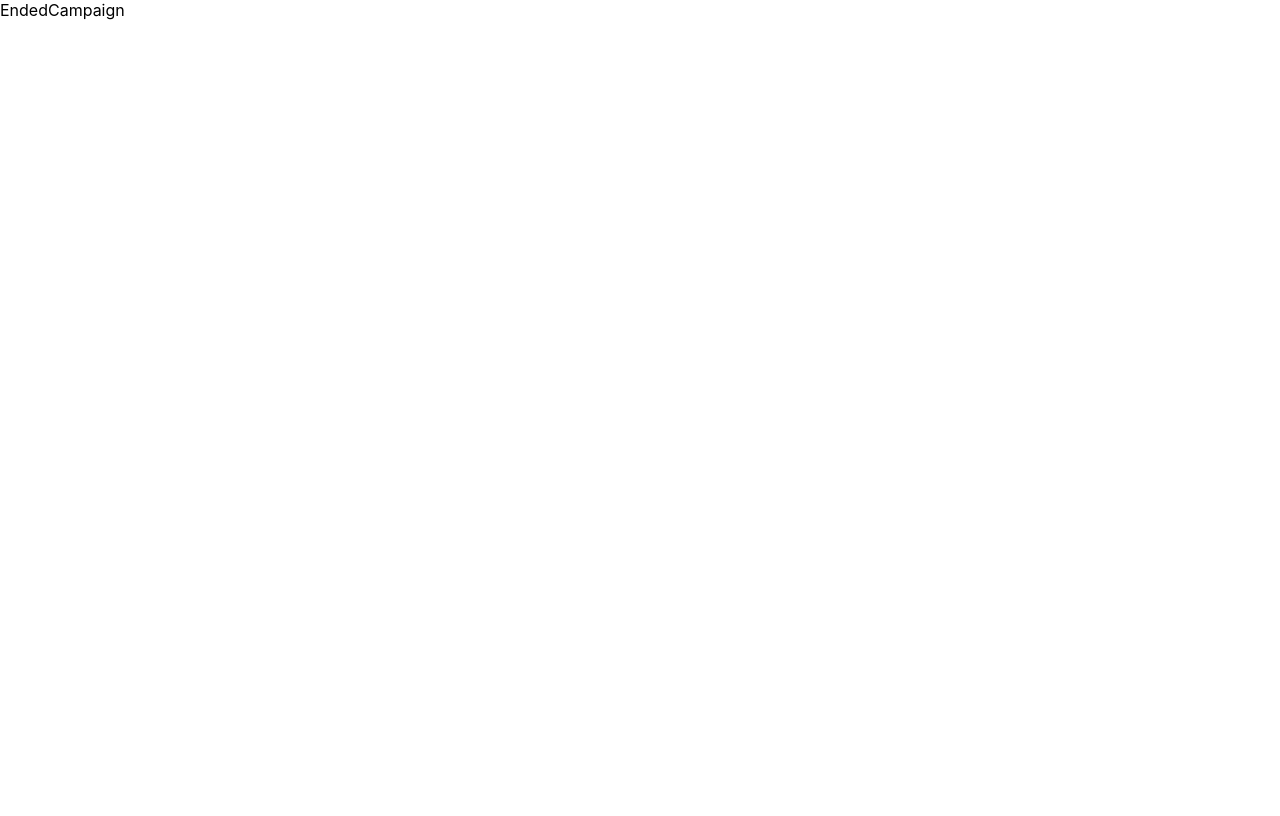
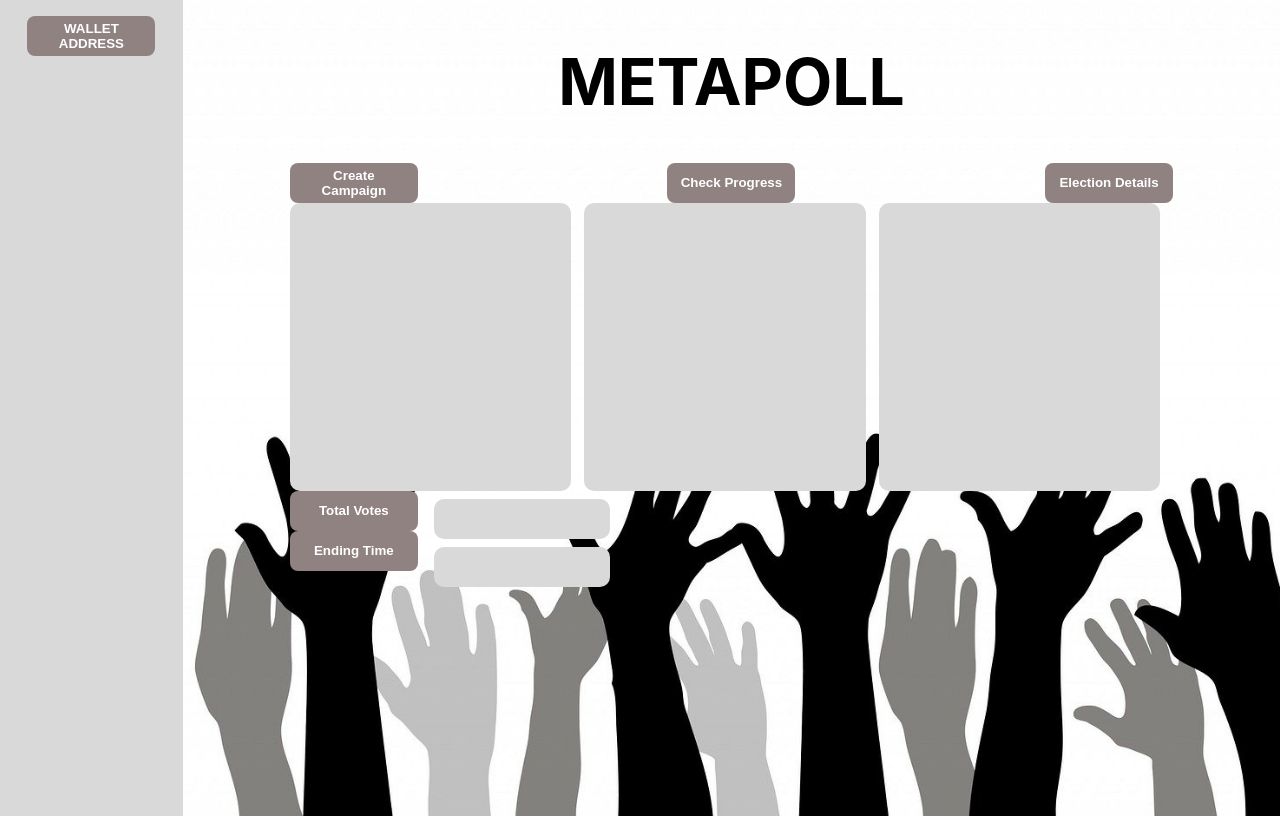
Before and after one commit to abdulragib/Meta-Poll, a React (Create React App) app: page /Meta-Poll/admin/check-progress/Ended-campaign in a window 1280 px wide. Built offline with nearby package versions, Linux system fonts and the light colour scheme; the HTML template or start-up script is replaced by a standard one.

Commit message:
ActiveCampaign -> gap betweeen data container added

```diff
--- a/src/Components/CheckProgress-ActiveCampaign/ActiveCampaign.css
+++ b/src/Components/CheckProgress-ActiveCampaign/ActiveCampaign.css
@@ -15,7 +15,6 @@
 
 .right-ac-data-btn-group{
   width:30rem;
-
 }
 
 .right-ac > .right-ac-data> .right-ac-data-btn-group> .btn-right{
--- a/src/Components/CheckProgress-EndedCampaign/EndedCampaign.css
+++ b/src/Components/CheckProgress-EndedCampaign/EndedCampaign.css
@@ -0,0 +1,25 @@
+.ended-campaign{
+    display:flex;
+}
+
+.right-ec{
+  flex:6;
+  display: flex;
+  flex-direction: column;
+  align-items: center;
+  background-image: url("../../assets/hands.jpg");
+  background-size: cover;
+  background-repeat: no-repeat;
+  background-position: center center;
+}
+
+.right-ec > .btn-right{
+    display: flex;
+    flex-direction: column;
+    align-items: center;
+    justify-content: center;
+    width: 12rem;
+    height:1rem;
+    text-transform: uppercase;
+    margin:0.5rem;
+}
--- a/src/Components/CheckProgress-EndedCampaign/EndedCampaign.jsx
+++ b/src/Components/CheckProgress-EndedCampaign/EndedCampaign.jsx
@@ -1,10 +1,48 @@
-import React from 'react'
-import './EndedCampaign.css'
+import React from "react";
+import "./EndedCampaign.css";
 
 const EndedCampaign = () => {
   return (
-    <div>EndedCampaign</div>
-  )
-}
+    <div className="ended-campaign">
+      <div className="left">
+        <button className="btn">WALLET ADDRESS</button>
+      </div>
+      <div className="right-ec">
+        <h1 className="home-Title">MetaPoll</h1>
+        {/* <div className='btn btn-right'>Create Campaign</div>
+        <div className='btn btn-right'>Check Progress</div> */}
+        <div className="right-ec-data">
+          {/* Data container one */}
+          <div className="right-ec-data-container-one">
+            <div className="right-cc-btn-group">
+              <button className="btn btn-right">Create Campaign</button>
+              <button className="btn btn-right">Check Progress</button>
+              <button className="btn btn-right">Election Details</button>
+            </div>
+            <div className="right-cc-data-container">
+              <div className="right-cc-data-container-item"></div>
+              <div className="right-cc-data-container-item"></div>
+              <div className="right-cc-data-container-item"></div>
+            </div>
+          </div>
 
-export default EndedCampaign
+          {/* Data container two */}
+          <div className="right-ec-data-container-two">
+            <div className="right-ac-data">
+              <div className="right-ac-data-btn-group">
+                <button className="btn btn-right">Total Votes</button>
+                <button className="btn btn-right">Ending Time</button>
+              </div>
+              <div className="right-ac-data-container">
+                <div className="right-ac-data-container-item"></div>
+                <div className="right-ac-data-container-item"></div>
+              </div>
+            </div>
+          </div>
+        </div>
+      </div>
+    </div>
+  );
+};
+
+export default EndedCampaign;
```
